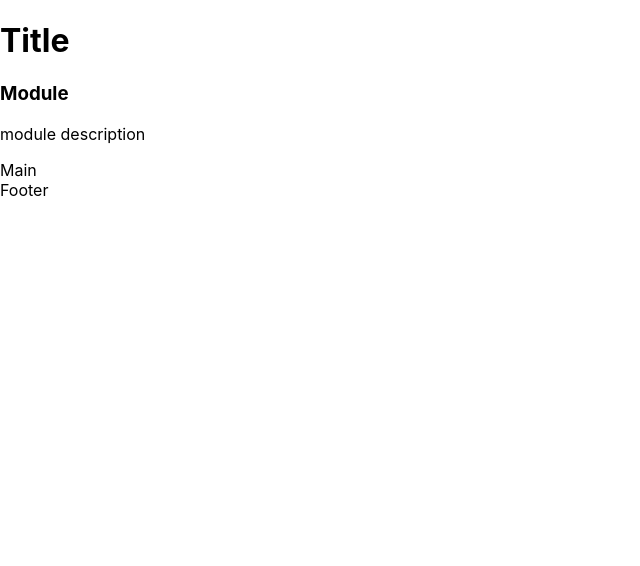
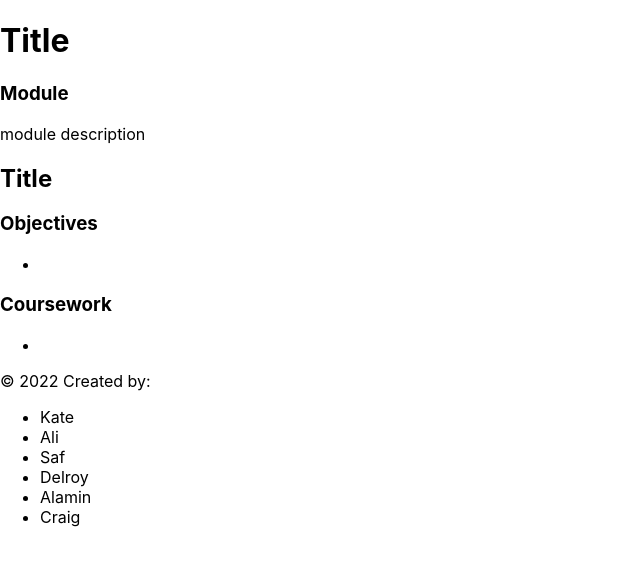
Before and after one commit to craig-dsilva/cyf-london8-ability, a React (Create React App) app: page / in a window 1280 px wide. Shown: the top 566 px of the page, without its empty margins (0-640 px from the left). Built offline with nearby package versions, Linux system fonts and the light colour scheme.

Commit message:
structure complete

```diff
--- a/src/components/Footer.jsx
+++ b/src/components/Footer.jsx
@@ -1,7 +1,19 @@
 import React from "react";
 
 const Footer = () => {
-  return <div>Footer</div>;
+  return (
+    <footer>
+      <p>&copy; 2022 Created by:</p>
+      <ul>
+        <li>Kate</li>
+        <li>Ali</li>
+        <li>Saf</li>
+        <li>Delroy</li>
+        <li>Alamin</li>
+        <li>Craig</li>
+      </ul>
+    </footer>
+  );
 };
 
 export default Footer;
--- a/src/components/Main.jsx
+++ b/src/components/Main.jsx
@@ -1,7 +1,19 @@
 import React from "react";
 
 const Main = () => {
-  return <div>Main</div>;
+  return (
+    <main>
+      <h2>Title</h2>
+      <h3>Objectives</h3>
+      <ul>
+        <li></li>
+      </ul>
+      <h3>Coursework</h3>
+      <ul>
+        <li></li>
+      </ul>
+    </main>
+  );
 };
 
 export default Main;
```
